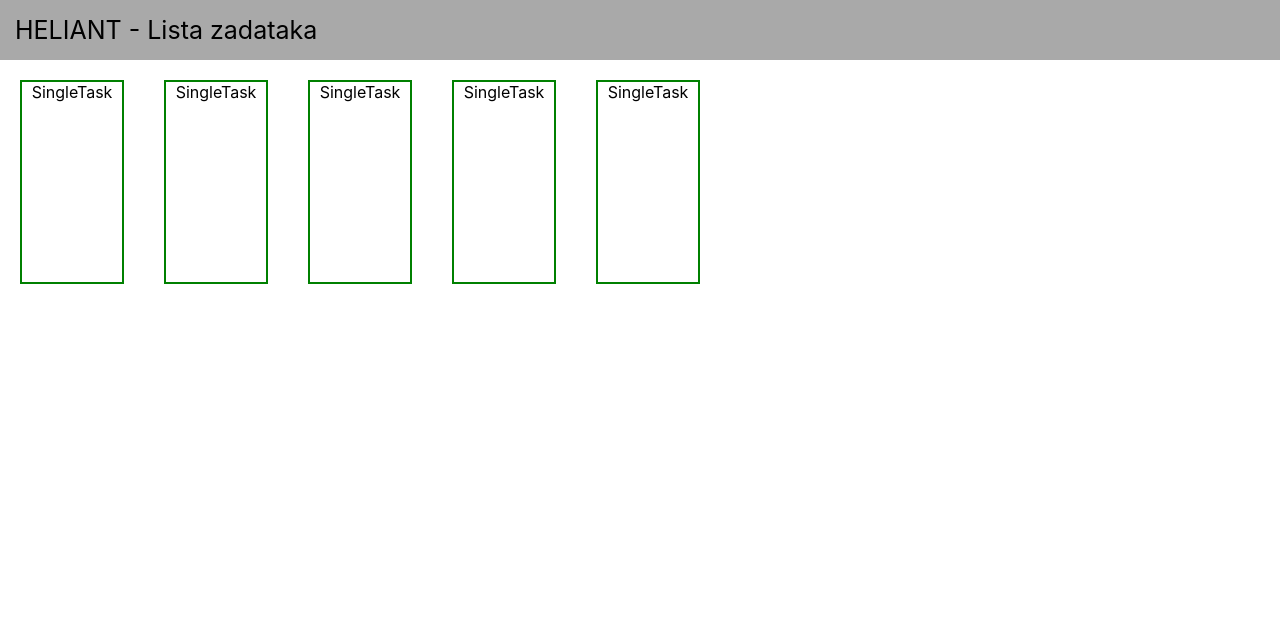
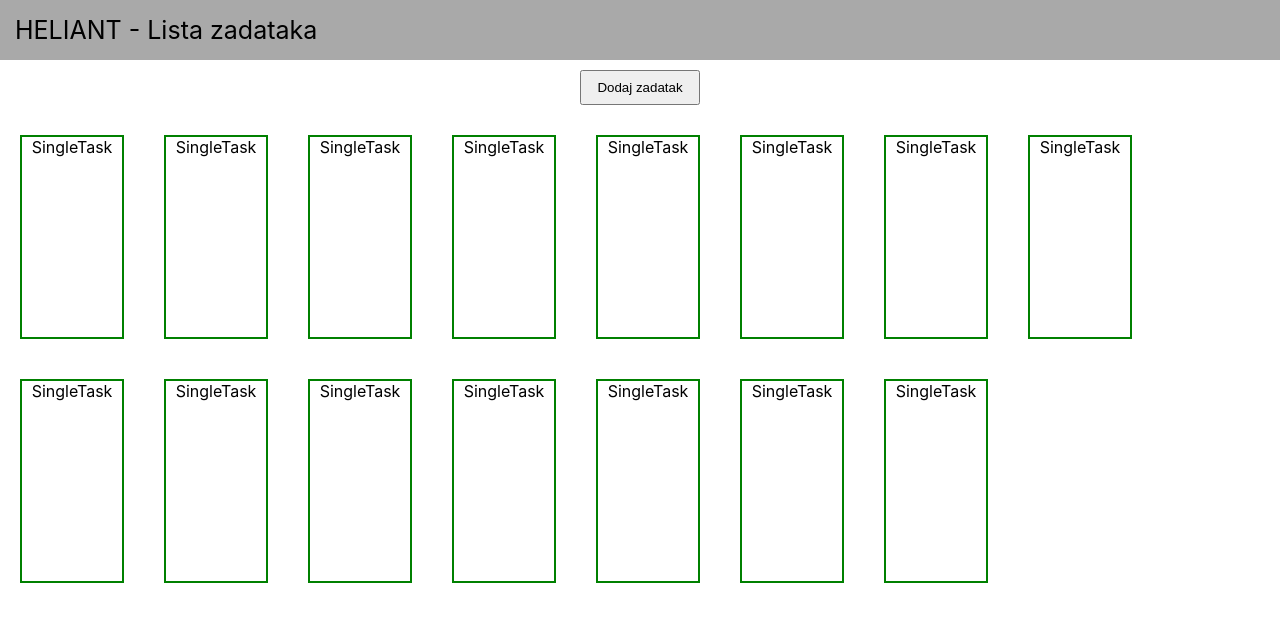
Before and after one commit to igorlakic2/heliant-task, a React (Create React App) app: page / in a window 1280 px wide. Shown: the top 622 px of the page. Built offline with nearby package versions, Linux system fonts and the light colour scheme.

Commit message:
tasks page - added button and single task card

```diff
--- a/src/pages/Tasks/Tasks.css
+++ b/src/pages/Tasks/Tasks.css
@@ -4,4 +4,9 @@
 }
 .tasks-div div {
   margin: 20px;
+}
+
+.add-button {
+  padding: 8px 15px;
+  margin: 10px;
 }/*# sourceMappingURL=Tasks.css.map */
--- a/src/pages/Tasks/Tasks.js
+++ b/src/pages/Tasks/Tasks.js
@@ -1,13 +1,23 @@
-import React from "react";
+import React, { useState } from "react";
 import SingleTask from "../../components/SingleTask/SingleTask";
 import "./Tasks.css";
 
 const Tasks = () => {
+  const [tasks, setTasks] = useState([]);
+
   return (
-    <div className="tasks-div">
-      {[1, 2, 3, 4, 5].map((task) => (
-        <SingleTask />
-      ))}
+    <div>
+      <button
+        className="add-button"
+        onClick={() => console.log("Dodaj zadatak")}
+      >
+        Dodaj zadatak
+      </button>
+      <div className="tasks-div">
+        {[1, 2, 3, 4, 5, 6, 7, 8, 9, 10, 11, 12, 13, 14, 15].map((task, id) => (
+          <SingleTask key={id} />
+        ))}
+      </div>
     </div>
   );
 };
--- a/src/pages/Tasks/Tasks.scss
+++ b/src/pages/Tasks/Tasks.scss
@@ -6,3 +6,8 @@
     margin: 20px;
   }
 }
+
+.add-button {
+  padding: 8px 15px;
+  margin: 10px;
+}
```
Also changed, not shown: 1 other file (tests, documents, lock files or other folders).
